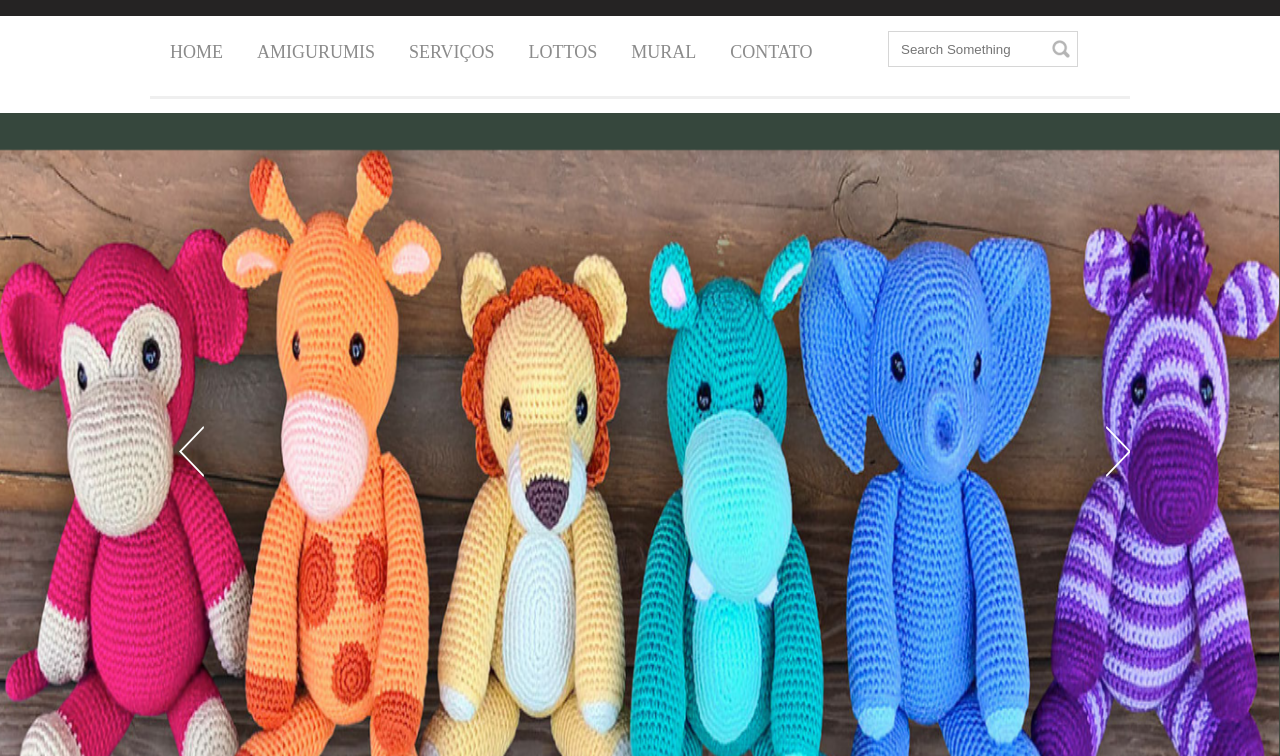
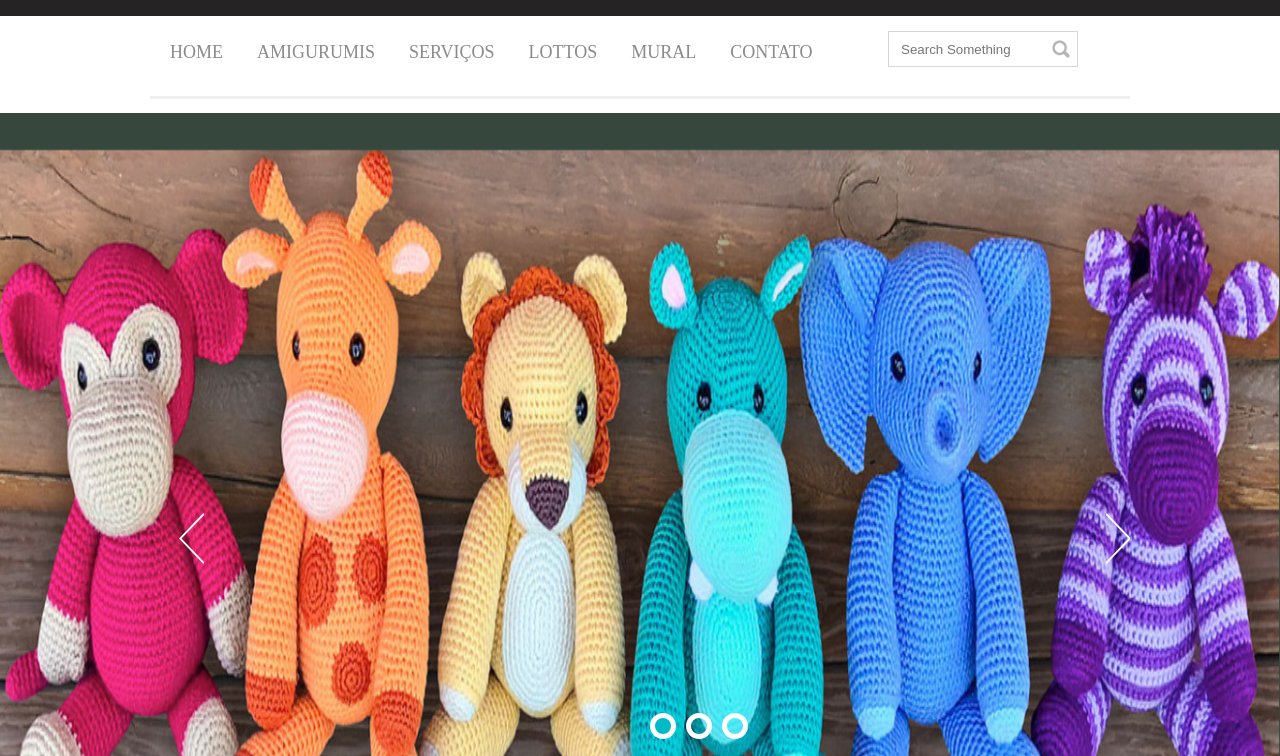
Before and after one commit to rogerio-bunker/Projeto-WEBsite, a website: page index.html in a window 1280 px wide. Shown: the part 44-800 px from the top of the page. Drawn offline with nearby package versions, Linux system fonts and the light colour scheme; grey boxes are pictures that could not be loaded.

Commit message:
alterações layout

```diff
--- a/css/main.css
+++ b/css/main.css
@@ -4,23 +4,21 @@ body {
   margin: 0 auto;
 }
 ul {
-  padding: 0px!important;
+  padding: 0px !important;
 }
 .menu-principal {
   width: 100%;
   background-color: #252323;
   height: 60px;
-
-
 }
 main {
   margin: 0 auto;
   width: 980px;
-  position: relative
+  position: relative;
 }
 .logo {
   float: left;
-  padding: 16px ;
+  padding: 16px;
   width: 70%;
 }
 .redes-sociais ul li {
@@ -28,20 +26,19 @@ main {
   display: inline-block;
   float: left;
   list-style: none;
-
 }
 .redes-sociais {
   width: 25%;
   float: right;
 }
-.header-2{
+.header-2 {
   background-color: #ffffff;
   width: 980px;
   margin: 0 auto;
 }
 .menu-urls {
   height: 80px;
-  border-bottom: 3px solid #efefef ;
+  border-bottom: 3px solid #efefef;
 }
 .menu ul li {
   display: inline-block;
@@ -49,7 +46,7 @@ margin: 0 auto;
   height: 65px;
   margin-left: 10px;
 }
-.menu ul li:hover{
+.menu ul li:hover {
   border-bottom: 3px solid #00bac6;
 }
 .menu ul li a:hover {
@@ -74,7 +71,7 @@ margin: 0 auto;
   float: right;
 }
 .busca input {
-  background-image: url('../img/icone-search.png');
+  background-image: url("../img/icone-search.png");
   background-repeat: no-repeat;
   background-position: 96%;
   height: 36px;
@@ -96,8 +93,8 @@ button.slick-prev {
   z-index: 9;
   background-color: transparent;
   position: absolute;
-  background-image: url('../img/anterior.png');
-  top: 35%;
+  background-image: url("../img/anterior.png");
+  top: 50%;
   left: 14%;
 }
 button.slick-next {
@@ -108,8 +105,8 @@ button.slick-next {
   z-index: 9;
   background-color: transparent;
   position: absolute;
-  background-image: url('../img/proximo.png');
-  top: 35%;
+  background-image: url("../img/proximo.png");
+  top: 50%;
   right: 150;
 }
 
@@ -120,9 +117,34 @@ button.slick-next {
 }
 
 .slick-list {
-  width: 100%!important;
+  width: 100% !important;
 }
 
 .slick-initialized {
   overflow: hidden;
 }
+.slick-dots li button {
+  font-size: 0px;
+  border: 5px solid #ffffff;
+  width: 26px;
+  height: 26px;
+  background: transparent;
+  border-radius: 50%;
+  cursor: pointer;
+}
+
+.slick-dots {
+  margin: 0 auto;
+  width: 50%;
+  position: absolute !important;
+  left: 50%;
+  top: 600px;
+}
+li.slick-active button {
+  background: #00bac6;
+}
+
+.slick-dots li {
+  padding-left: 10px;
+  display: inline-block;
+}
--- a/index.html
+++ b/index.html
@@ -66,7 +66,7 @@
   </main>
   <div class="col-100">
     <div class="slider-principal">
-        <img src="./img/bannerok.png.png"/>
+        <img src="./img/bannerok.png"/>
         <img src="./img/BANNER2.PNG"/>
         <img src="./img/banner3.png"/>
       </div>
```
Also changed, not shown: img/bannerok.png (renamed from img/bannerok.png.png), img/bannerok1.png (added), 1 other file. Lines whose indentation alone changed are shown as unchanged.
